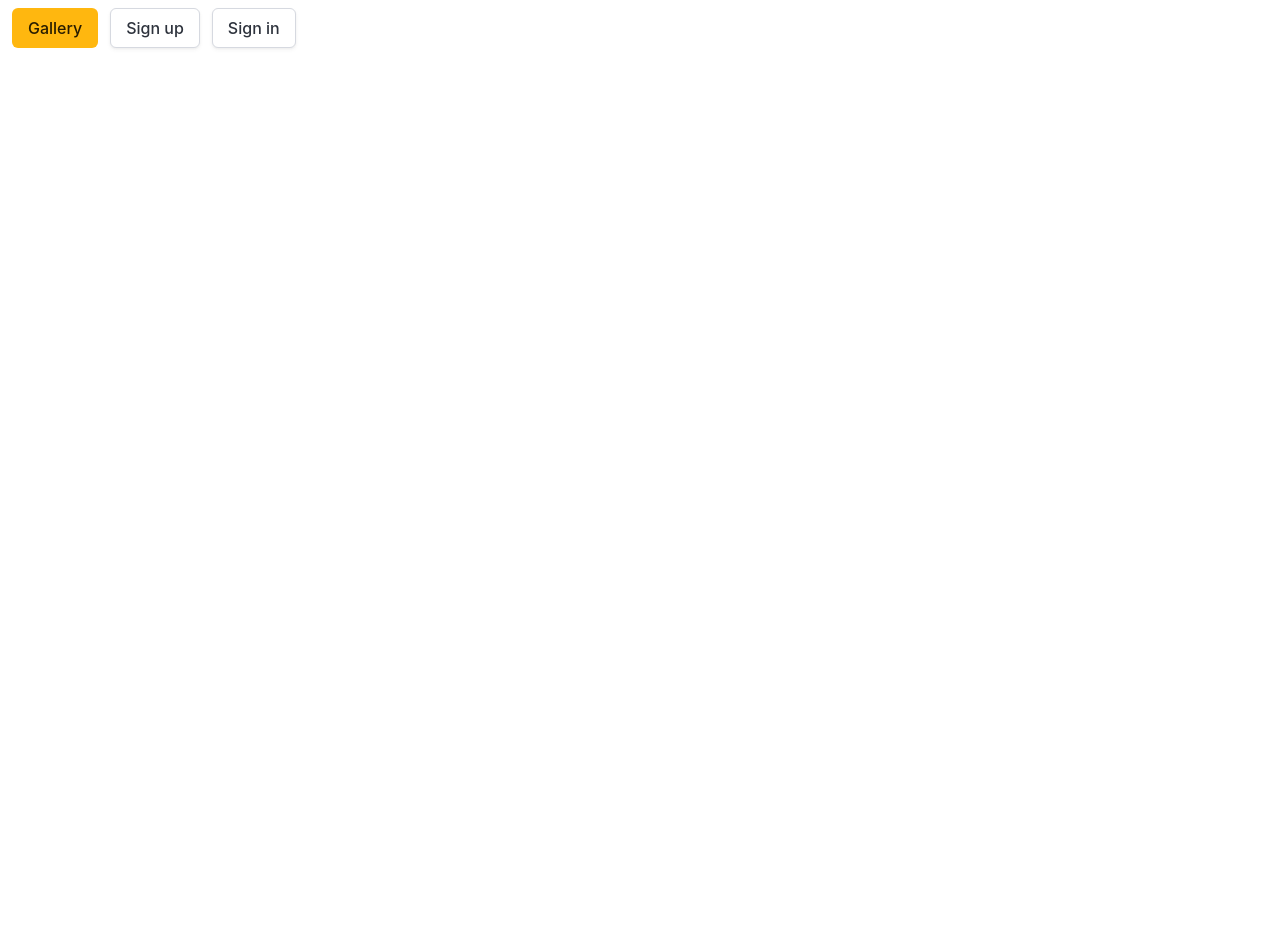
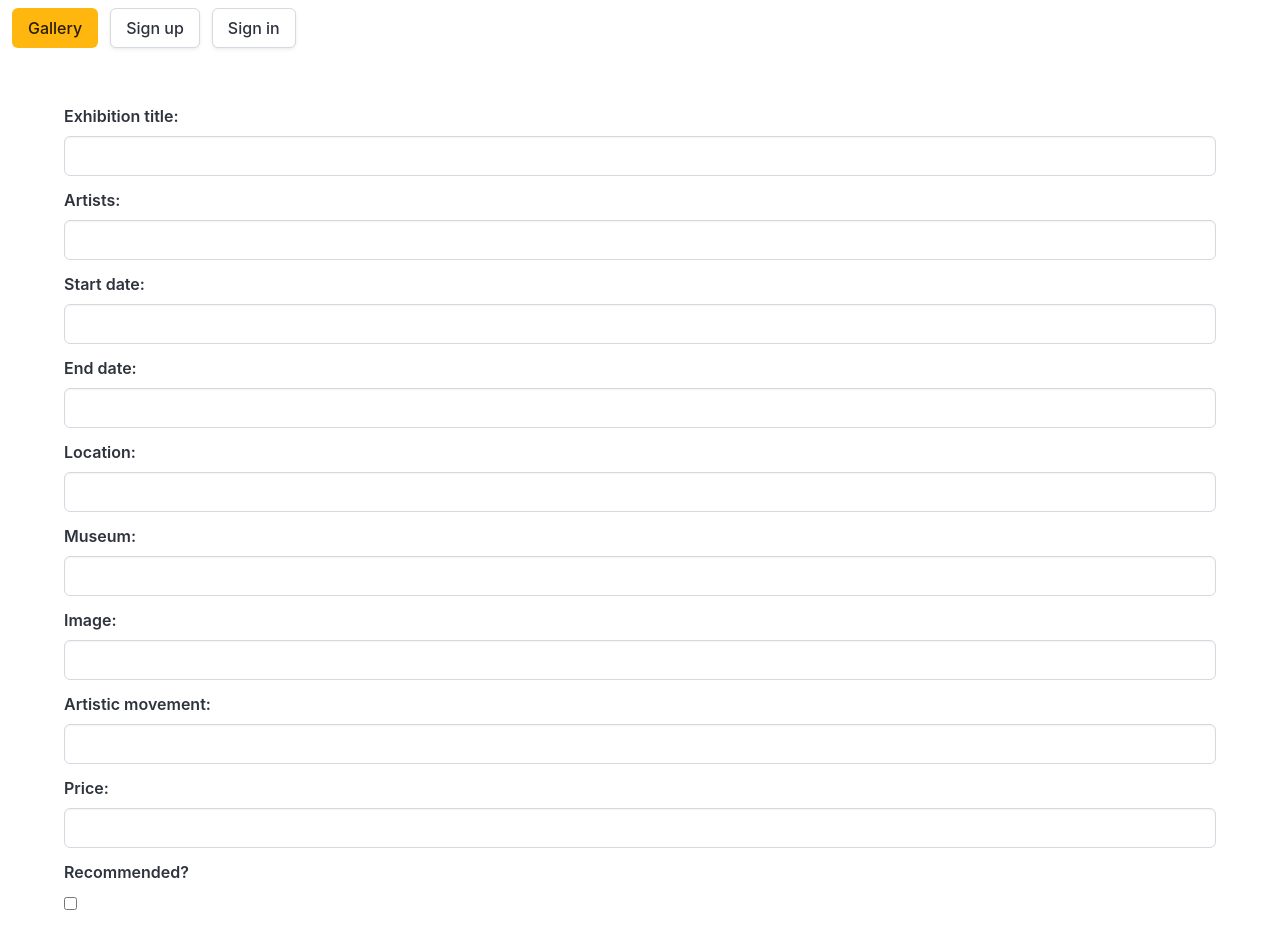
Before and after one commit to dp-daly/exhibition-calendar-frontend, a React (Vite) app: page /gallery/1/edit in a window 1280 px wide. Shown: the top 926 px of the page. Before the commit the page ends 800 px from the top, so only its background shows below. Built offline with nearby package versions, Linux system fonts and the light colour scheme.

Commit message:
add edit button to show pages

```diff
--- a/src/App.jsx
+++ b/src/App.jsx
@@ -19,7 +19,7 @@ function App() {
       <Route path="/signup" element={<Signup />} />
       <Route path="/signin" element={<Signin />} />
       <Route path="/gallery/create" element={<CreateExhibition />} />
-      <Route path="/gallery/edit" element={<EditExhibition />} />
+      <Route path="/gallery/:exhibitionId/edit" element={<EditExhibition />} />
       <Route path="/gallery/:exhibitionId" element={<ShowExhibition />} />
       <Route path="/user/:userId" element={<Planner />} />
     </Routes>
--- a/src/components/EditExhibition.jsx
+++ b/src/components/EditExhibition.jsx
@@ -1,4 +1,177 @@
+import React from 'react'
+import { useState } from 'react'
+import { useNavigate, useParams } from 'react-router-dom'
+import axios from 'axios'
+
+
 function EditExhibition() {
+
+    const navigate = useNavigate()
+    const { exhibitionId } = useParams()
+
+const [formData, setFormData] = useState({
+    exhibitionTitle: "",
+    artists: "",
+    startDate: "",
+    endDate: "",
+    location: "",
+    museum: "",
+    image: "",
+    movement: "",
+    price: "",
+    recommended: false,
+    comments: []
+})
+
+async function handleSubmit(e) {
+    e.preventDefault()
+    try {
+      // ! Get our token from localStorage
+      const token = localStorage.getItem('token')
+      // ! Attach the token as a header when posting our new cheese
+      const { data } = await axios.put(`/api/gallery/${exhibitionId}`, formData, {
+        headers: { Authorization: `Bearer ${token}` }
+      })
+      console.log(data)
+      navigate('/')
+    } catch (err) {
+      console.log(err.response.data)
+    }
+  }
+
+  function handleChange(e) {
+    const newFormData = structuredClone(formData)
+    newFormData[e.target.name] = e.target.value
+    setFormData(newFormData)
+  }
+
+
+  return <div className="section">
+  <div className="container">
+    <form onSubmit={handleSubmit}>
+      <div className="field">
+        <label className="label">Exhibition title:</label>
+        <div className="control">
+          <input
+            className="input"
+            type="text"
+            name={'exhibitionTitle'}
+            onChange={handleChange}
+            value={formData.exhibitionTitle}
+          />
+        </div>
+      </div>
+      <div className="field">
+        <label className="label">Artists:</label>
+        <div className="control">
+          <input
+            className="input"
+            type="text"
+            name={'artists'}
+            onChange={handleChange}
+            value={formData.artists}
+          />
+        </div>
+      </div>
+      <div className="field">
+        <label className="label">Start date:</label>
+        <div className="control">
+          <input
+            className="input"
+            type="text"
+            name={'startDate'}
+            onChange={handleChange}
+            value={formData.startDate}
+          />
+        </div>
+      </div>
+      <div className="field">
+        <label className="label">End date:</label>
+        <div className="control">
+          <input
+            className="input"
+            type="text"
+            name={'endDate'}
+            onChange={handleChange}
+            value={formData.endDate}
+          />
+        </div>
+      </div>
+      <div className="field">
+        <label className="label">Location:</label>
+        <div className="control">
+          <input
+            className="input"
+            type="text"
+            name={'location'}
+            onChange={handleChange}
+            value={formData.location}
+          />
+        </div>
+      </div>
+      <div className="field">
+        <label className="label">Museum: </label>
+        <div className="control">
+          <input
+            className="input"
+            type="text"
+            name={'museum'}
+            onChange={handleChange}
+            value={formData.museum}
+          />
+        </div>
+      </div>
+      <div className="field">
+        <label className="label">Image:</label>
+        <div className="control">
+          <input
+            className="input"
+            type="text"
+            name={'image'}
+            onChange={handleChange}
+            value={formData.image}
+          />
+        </div>
+      </div>
+      <div className="field">
+        <label className="label">Artistic movement:</label>
+        <div className="control">
+          <input
+            className="input"
+            type="text"
+            name={'movement'}
+            onChange={handleChange}
+            value={formData.movement}
+          />
+        </div>
+      </div>
+      <div className="field">
+        <label className="label">Price:</label>
+        <div className="control">
+          <input
+            className="input"
+            type="text"
+            name={'price'}
+            onChange={handleChange}
+            value={formData.price}
+          />
+        </div>
+      </div>
+      <div className="field">
+        <label className="label">Recommended?</label>
+        <div className="control">
+          <input
+            type="checkbox"
+            name={'recommended'}
+            onChange={handleChange}
+            value={formData.recommended}
+          />
+        </div>
+      </div>
+      <button className="button">Submit</button>
+    </form>
+  </div>
+</div>
 
 }
 
--- a/src/components/Navbar.jsx
+++ b/src/components/Navbar.jsx
@@ -28,7 +28,6 @@ function Navbar() {
                         {!isLoggedIn && <Link to="/signup" className="button">Sign up</Link>}
                         {!isLoggedIn && <Link to="/signin" className="button">Sign in</Link>}
                         {isAdmin() && <Link to="/gallery/create" className="button">Create</Link>}
-                        {isAdmin() && <Link to="/gallery/edit" className="button">Edit</Link>}
                         {isLoggedIn && <Link to={`/user/${getPayload().userId}`} className="button">My planner</Link>}
                         {isLoggedIn && <button className="button" onClick={logout}>Sign out</button>}
                     </div>
--- a/src/components/ShowExhibition.jsx
+++ b/src/components/ShowExhibition.jsx
@@ -1,7 +1,9 @@
 import { useEffect, useState } from 'react'
 import { useParams } from 'react-router-dom'
 import axios from 'axios'
-import { useNavigate } from 'react-router-dom'
+import { useNavigate, Link } from 'react-router-dom'
+import { getPayload, isAdmin } from '../lib/auth.js'
+
 
 
 function ShowExhibition() {
@@ -22,6 +24,7 @@ function ShowExhibition() {
       return <div className="section">
       <div className="container">
         <h1 className="title">{exhibition.exhibitionTitle}</h1>
+        {isAdmin() && <Link to={`/gallery/${exhibitionId}/edit`} className="button">Edit</Link>}
       </div>
     </div>
 
```
